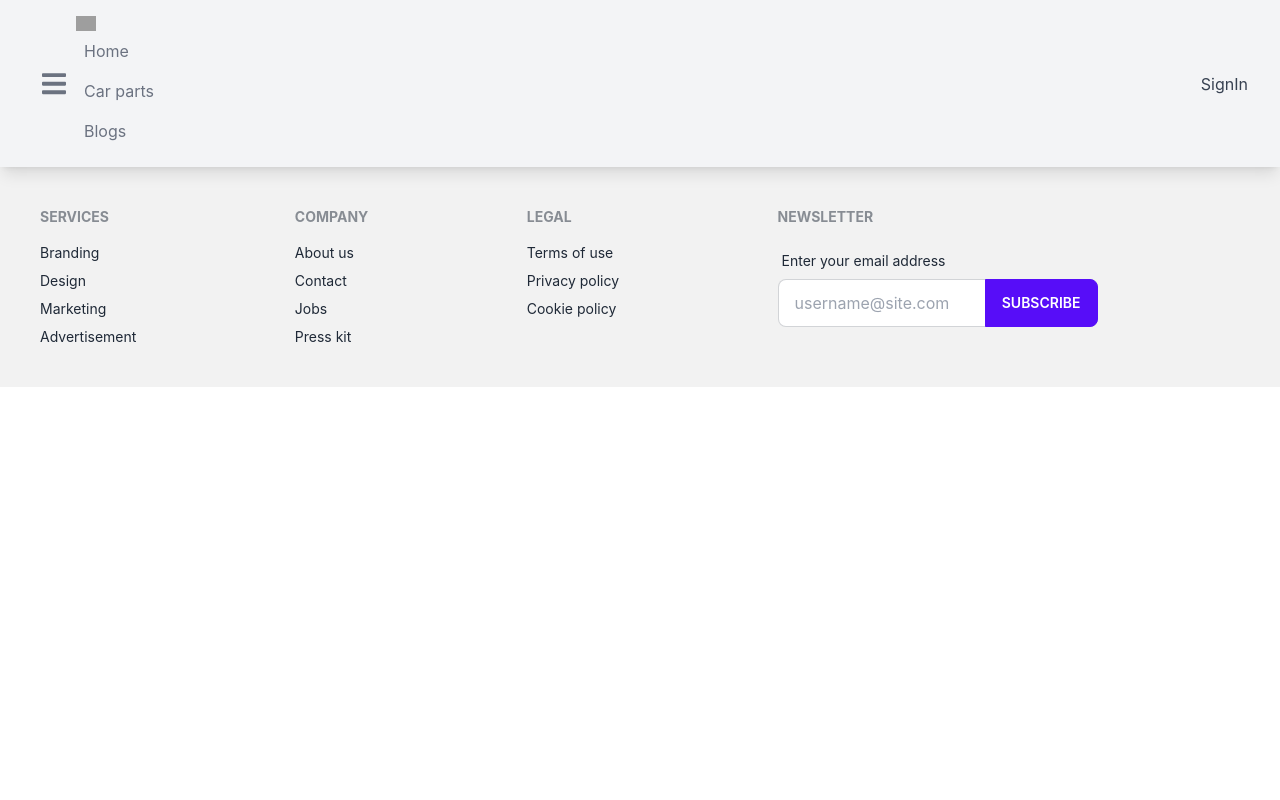
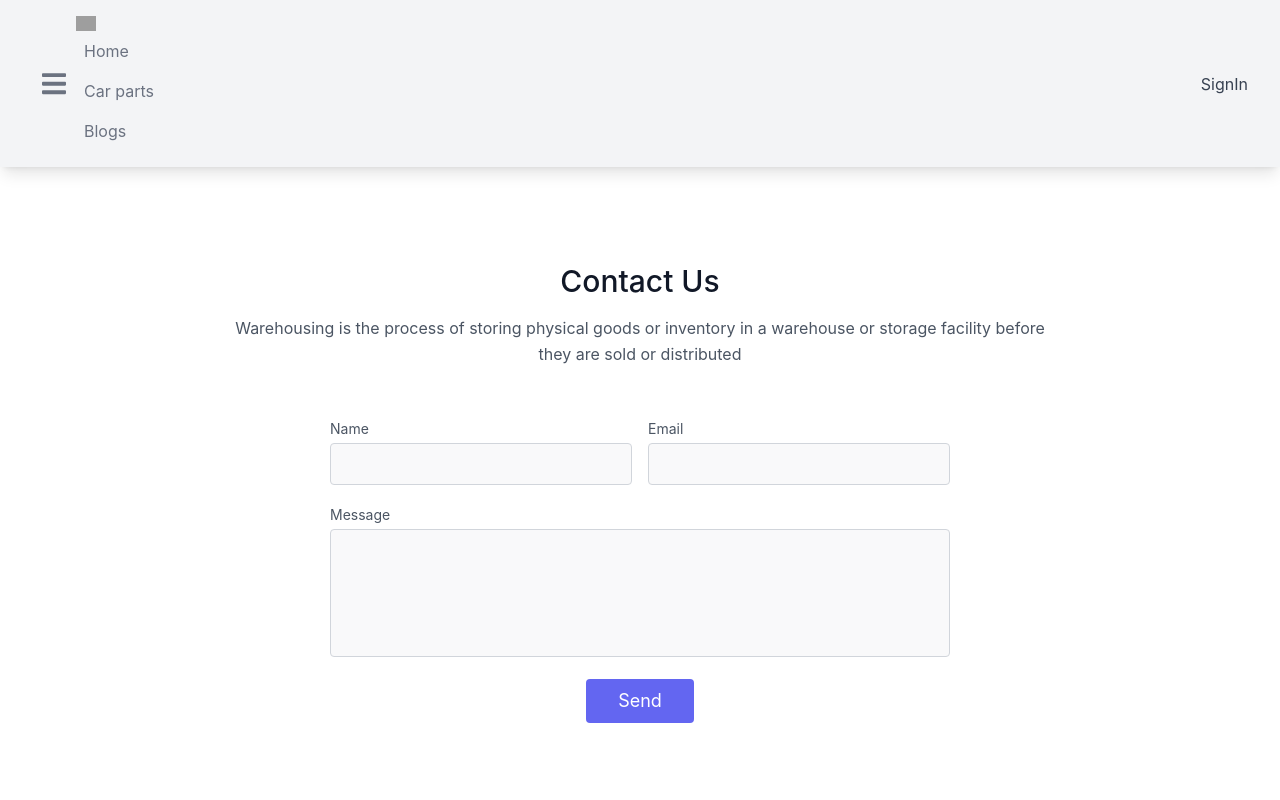
Before and after one commit to Rajesh-107/warehouse-invantory, a React (Create React App) app: page /contact in a window 1280 px wide. Shown: the top 800 px of the page. Built offline with nearby package versions, Linux system fonts and the light colour scheme; no server answers; grey boxes are pictures that could not be loaded; what tw-elements would draw is missing.

Commit message:
add blogs

```diff
--- a/src/App.js
+++ b/src/App.js
@@ -13,6 +13,10 @@ import AddCarParts from './Pages/AddParts/AddCarParts';
 import ManageInventory from './Pages/ManageInventory/ManageInventory';
 import Deliverd from './Pages/Deliverd/Deliverd';
 import RequireAuth from './Pages/Login/RequireAuth';
+import NotFound from './Pages/Shered/NotFound';
+import Contact from './Pages/Home/Contact';
+import MyOrders from './Pages/MyOrders/MyOrders';
+import Blogs from './Pages/Home/Blogs';
 
 function App() {
   return (
@@ -24,6 +28,8 @@ function App() {
         <CarpartsDetail></CarpartsDetail>
       </RequireAuth>}></Route>
         <Route path='/signin' element={<Signin></Signin>}></Route>
+        <Route path='/contact' element={<Contact></Contact>}></Route>
+        <Route path='/blogs' element={<Blogs></Blogs>}></Route>
         <Route path='/register' element={<Register></Register>}></Route>
         <Route path='/addparts' element={<RequireAuth>
           <AddCarParts></AddCarParts>
@@ -34,6 +40,10 @@ function App() {
         <Route path='/deliverd/:id' element={<RequireAuth>
           <Deliverd></Deliverd>
         </RequireAuth>}></Route>
+        <Route path='/myorder' element={<RequireAuth>
+          <MyOrders></MyOrders>
+        </RequireAuth>}></Route>
+        <Route path='*' element={<NotFound></NotFound>}></Route>
      </Routes>
      <Footer></Footer>
      <ToastContainer/>
--- a/src/Pages/Home/Banner.js
+++ b/src/Pages/Home/Banner.js
@@ -1,4 +1,5 @@
 import React from 'react';
+import { Link } from 'react-router-dom';
 
 const Banner = () => {
     return (
@@ -11,10 +12,10 @@ const Banner = () => {
                   <br className="hidden lg:inline-block" />
                   Already Stock Our Product
                </h1>
-               <p className="mb-8 leading-relaxed">A warehouse is a building for storing goods. Warehouses are used by manufacturers, importers, exporters, wholesalers,
+               <p className="mb-8 leading-relaxed lg:text-xl">A warehouse is a building for storing goods. Warehouses are used by manufacturers, importers, exporters, wholesalers,
                 transport businesses, customs, etc.</p>
                <div className="flex justify-center">
-                  <button className="inline-flex text-white bg-indigo-500 border-0 py-2 px-6 focus:outline-none hover:bg-indigo-600 rounded text-lg" >Contact</button>
+                  <Link to='/contact' className="inline-flex text-white bg-indigo-500 border-0 py-2 px-6 focus:outline-none hover:bg-indigo-600 rounded text-lg" >Contact</Link>
 
                </div>
             </div>
--- /dev/null
+++ b/src/Pages/Home/Blogs.js
@@ -0,0 +1,32 @@
+import React from "react";
+
+const Blogs = () => {
+  return (
+    <div className="py-5 px-14">
+      <h2 className="font-bold text-2xl text-center py-14">Blogs by professional associations</h2>
+   <div className="py-4">
+   <h1 className="text-xl text-indigo-700 ">The Association for Distribution and Warehouse Management</h1>
+      <p>
+        The members-only site ADWM comes with a myriad of resources for the
+        modern warehouse and supply chain manager. In the ‘Articles’ and
+        ‘Publications’ sections, you will find hundreds of resources from some
+        of the top authorities in the warehouse field, including old-school
+        management solutions as well as cutting-edge systems analysis. Three
+        posts we like from the Association for Distribution and Warehouse
+        Management: Get Your Supplier to Store Goods to Lower Costs Purchasing’s
+        Role in Inventory Control Shipment Methods and Costs Compared
+      </p>
+   </div>
+   <div className="py-4" >
+        <h1 className="text-xl text-indigo-700 ">Council of Supply Chain Management Professionals</h1>
+        <p>The Council of Supply Chain Management Professionals is a wonderful organization that serves as a global connection point for experts who work in all roles within supply chains and warehousing. CSCMP puts out an information-rich monthly newsletter that details the latest and greatest in supply chain evolution as it happens across the globe. A great resource for warehouse managers who are trying to stay ahead of the curve, especially in terms of fulfillment.</p>
+   </div>
+   <div className="py-4">
+    <h1 className="text-xl text-indigo-700 ">The International Warehouse Logistics Association</h1>
+    <p>The International Warehouse Logistics Association, better known as the IWLA, is an authority on all things warehouses — in fact, it was founded in 1891 and remains a founding member of the U.S. Chamber of Commerce. Because the organization represents a wide range of third-party logistics and warehousing service providers, it routinely provides adept material to reach its goal of better educating the warehousing and logistics community.</p>
+   </div>
+    </div>
+  );
+};
+
+export default Blogs;
--- /dev/null
+++ b/src/Pages/Home/Contact.js
@@ -0,0 +1,54 @@
+import React from 'react';
+import { toast } from 'react-toastify';
+
+const Contact = () => {
+    const sendAlert = ()=>{
+        toast('Our team will !')
+    }
+
+    return (
+        <div>
+             <section className="text-gray-600 body-font relative">
+         <div className="container px-5 py-24 mx-auto">
+            <div className="flex flex-col text-center w-full mb-12">
+               <h1 className="sm:text-3xl text-2xl font-medium title-font mb-4 text-gray-900">Contact Us</h1>
+               <p className="lg:w-2/3 mx-auto leading-relaxed text-base"> Warehousing is the process of storing physical goods or inventory in a warehouse or storage facility before they are sold or distributed</p>
+            </div>
+            <div className="lg:w-1/2 md:w-2/3 mx-auto">
+               <div className="flex flex-wrap -m-2">
+                  <div className="p-2 w-1/2">
+                     <div className="relative">
+                        <label htmlFor="name" className="leading-7 text-sm text-gray-600">
+                           Name
+                        </label>
+                        <input type="text" id="name" name="name" className="w-full bg-gray-100 bg-opacity-50 rounded border border-gray-300 focus:border-indigo-500 focus:bg-white focus:ring-2 focus:ring-indigo-200 text-base outline-none text-gray-700 py-1 px-3 leading-8 transition-colors duration-200 ease-in-out" />
+                     </div>
+                  </div>
+                  <div className="p-2 w-1/2">
+                     <div className="relative">
+                        <label htmlFor="email" className="leading-7 text-sm text-gray-600">
+                           Email
+                        </label>
+                        <input type="email" id="email" name="email" className="w-full bg-gray-100 bg-opacity-50 rounded border border-gray-300 focus:border-indigo-500 focus:bg-white focus:ring-2 focus:ring-indigo-200 text-base outline-none text-gray-700 py-1 px-3 leading-8 transition-colors duration-200 ease-in-out" />
+                     </div>
+                  </div>
+                  <div className="p-2 w-full">
+                     <div className="relative">
+                        <label htmlFor="message" className="leading-7 text-sm text-gray-600">
+                           Message
+                        </label>
+                        <textarea id="message" name="message" className="w-full bg-gray-100 bg-opacity-50 rounded border border-gray-300 focus:border-indigo-500 focus:bg-white focus:ring-2 focus:ring-indigo-200 h-32 text-base outline-none text-gray-700 py-1 px-3 resize-none leading-6 transition-colors duration-200 ease-in-out"></textarea>
+                     </div>
+                  </div>
+                  <div onClick={sendAlert} className="p-2 w-full">
+                     <button className="flex mx-auto text-white bg-indigo-500 border-0 py-2 px-8 focus:outline-none hover:bg-indigo-600 rounded text-lg">Send</button>
+                  </div>
+               </div>
+            </div>
+         </div>
+      </section>
+        </div>
+    );
+};
+
+export default Contact;
--- a/src/Pages/Home/Home.js
+++ b/src/Pages/Home/Home.js
@@ -2,19 +2,22 @@ import React from 'react';
 import Navbar from '../Shered/Navbar';
 import Banner from './Banner';
 import Company from './Company';
+import Contact from './Contact';
 import Industrial from './Industrial';
+import MainBanner from './MainBanner';
 import SecondBanner from './SecondBanner';
 import Services from './Services';
 
 const Home = () => {
     return (
         <div>
-
+            <MainBanner></MainBanner>
             <Banner></Banner>
             <Services></Services>
             <SecondBanner></SecondBanner>
             <Company></Company>
             <Industrial></Industrial>
+            <Contact></Contact>
         </div>
     );
 };
--- a/src/Pages/Home/SecondBanner.js
+++ b/src/Pages/Home/SecondBanner.js
@@ -12,7 +12,7 @@ const SecondBanner = () => {
                   <br className="hidden lg:inline-block" />
                   management software
                </h1>
-               <p className="mb-8 leading-relaxed">This might seem the most obvious point of all, but there’s far more to having an organised warehouse than simply ensuring your stock is where it should be though of course, that is pretty important!.</p>
+               <p className="mb-8 leading-relaxed lg:text-xl">This might seem the most obvious point of all, but there’s far more to having an organised warehouse than simply ensuring your stock is where it should be though of course, that is pretty important!.</p>
                <div className="flex justify-center">
                   <button className="inline-flex text-white bg-indigo-500 border-0 py-2 px-6 focus:outline-none hover:bg-indigo-600 rounded text-lg" >Contact</button>
 
--- a/src/Pages/Home/Services.js
+++ b/src/Pages/Home/Services.js
@@ -11,8 +11,8 @@ const Services = () => {
         <h1 className="sm:text-3xl text-2xl text-center font-medium title-font mb-2 text-gray-900">
           CarParts Item availabe
         </h1>
-        <div className="flex flex-wrap w-full mb-20 px-4">
-          <div className="lg:w-1/2 w-full mb-6 lg:mb-0">
+        <div className="flex flex-wrap w-full py-14 mb-20 px-4">
+          <div className="lg:w-1/2 w-full mb-6 lg:mb-0 ">
             <h1 className="sm:text-3xl text-2xl font-medium title-font mb-2 text-gray-900">
               Our Service
             </h1>
--- /dev/null
+++ b/src/Pages/MyOrders/MyOrders.js
@@ -0,0 +1,56 @@
+import React, { useEffect, useState } from 'react';
+import { useAuthState } from 'react-firebase-hooks/auth';
+import axios from 'axios';
+import auth from '../../firebase.init';
+
+const MyOrders = () => {
+    const [user] = useAuthState(auth);
+    const [myItems, setMyItems] = useState([]);
+
+      useEffect( () =>{
+        const getItems = async () =>{
+        const email = user.email;
+         const url = `http://localhost:5000/orders?email=${email}`;
+         const {data} = await axios.get(url);
+         setMyItems(data);
+        }
+        getItems();
+    },[user])
+    return (
+        <div>
+          {
+            myItems.map( myItem =>
+
+            <div key={myItem._id} class="overflow-x-auto">
+            <table class="table w-full">
+
+              <thead>
+                <tr>
+
+                  <th>Name</th>
+                  <th>Supplier</th>
+                  <th>Address</th>
+                  <th>Quantity</th>
+                  <th>Phone</th>
+                </tr>
+              </thead>
+              <tbody>
+
+                <tr>
+
+                  <td>{myItem.item}</td>
+                  <td>{myItem.supplier}</td>
+                  <td>{myItem.address}</td>
+                  <td>{myItem.quantity}</td>
+                  <td>{myItem.phone}</td>
+                </tr>
+
+              </tbody>
+            </table>
+          </div>)
+          }
+        </div>
+    );
+};
+
+export default MyOrders;
--- a/src/Pages/Shered/Navbar.js
+++ b/src/Pages/Shered/Navbar.js
@@ -80,6 +80,9 @@ const Navbar = () => {
     <li class="nav-item p-2">
       <Link to='/manageitems' class="nav-link text-gray-500 hover:text-gray-700 focus:text-gray-700 p-0" href="#">Manage Item</Link>
     </li>
+    <li class="nav-item p-2">
+      <Link to='/myorder' class="nav-link text-gray-500 hover:text-gray-700 focus:text-gray-700 p-0" href="#">My Item</Link>
+    </li>
     </>
    }
   </ul>
--- /dev/null
+++ b/src/Pages/Shered/NotFound.js
@@ -0,0 +1,11 @@
+import React from 'react';
+
+const NotFound = () => {
+    return (
+        <div>
+            <h2 className='text-2xl bg-red-500 text-center'>Sorry Not Found!!</h2>
+        </div>
+    );
+};
+
+export default NotFound;
```
Also changed, not shown: src/Pages/Home/MainBanner.js (added, +20 -0 lines), src/Pages/Login/Login.js (+5 -2 lines).
